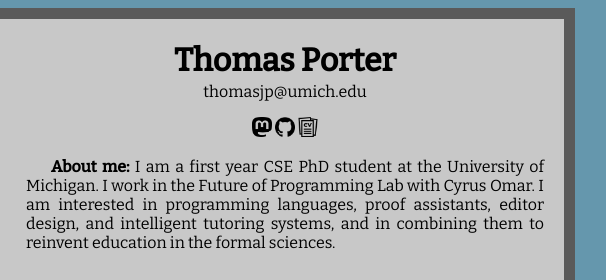
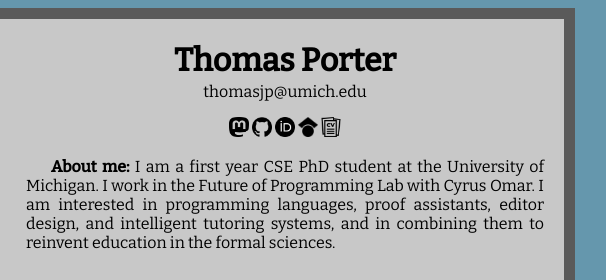
Before and after one commit to thomasporter522/thomasporter522.github.io, a plain HTML site: page index.html in a window 1280 px wide. Shown: the top 280 px of the page, 465-1071 px from the left. Drawn offline with nearby package versions, Linux system fonts and the light colour scheme.

Commit message:
orcid and google scholar links

```diff
--- a/index.html
+++ b/index.html
@@ -37,6 +37,12 @@
         </a>
         <a href="https://github.com/thomasporter522">
           <img src="./images/github.png" width="20" height="20">
+        </a>
+        <a href="https://orcid.org/0009-0000-1809-8382">
+          <img src="./images/orcid.png" width="20" height="20">
+        </a>
+        <a href="https://scholar.google.com/citations?user=_vFymI8AAAAJ">
+          <img src="./images/google_scholar.png" width="20" height="20">
         </a>
         <a href="./pdfs/ThomasPorterCV.pdf"><img src="./images/CV.png" width="20" height="20"></a>
         <!-- <br> -->
```
Also changed, not shown: images/google_scholar.png (added), images/orcid.png (added).
